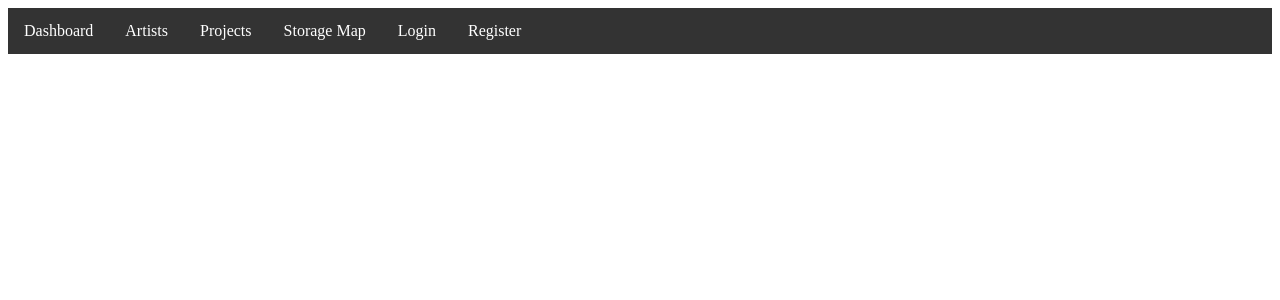
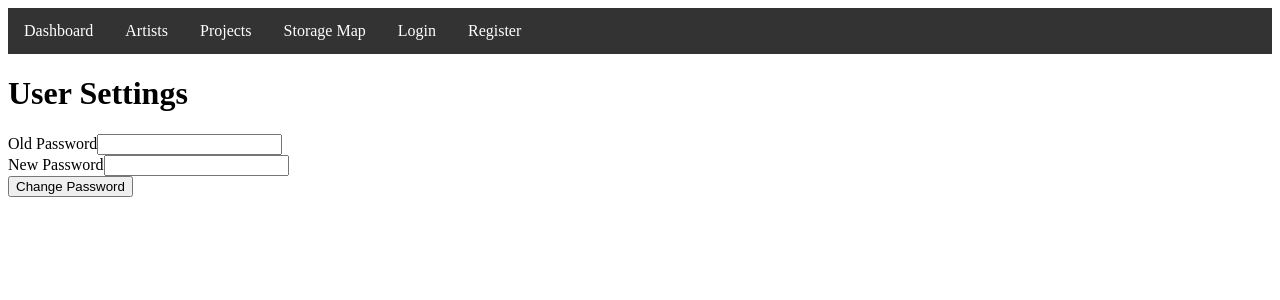
Before and after one commit to scottjwood/Leos-Butler, a React (Create React App) app in the folder frontend/: page /settings in a window 1280 px wide. Shown: the top 300 px of the page. Built offline with nearby package versions, Linux system fonts and the light colour scheme.

Commit message:
Add user profile and settings

```diff
--- a/frontend/src/App.js
+++ b/frontend/src/App.js
@@ -16,12 +16,14 @@ import CastingProcesses from './pages/CastingProcesses';
 import CastingProcessDetail from './pages/CastingProcessDetail';
 import CastingProcessForm from './components/CastingProcessForm';
 import Dashboard from './pages/Dashboard';
-import NavBar from './components/NavBar'; // Add this line
+import UserProfile from './pages/UserProfile'; // Add this line
+import UserSettings from './pages/UserSettings'; // Add this line
+import NavBar from './components/NavBar';
 
 function App() {
   return (
     <Router>
-      <NavBar /> {/* Add this line */}
+      <NavBar />
       <Routes>
         <Route path="/artists" element={<Artists />} />
         <Route path="/artists/new" element={<ArtistForm />} />
@@ -43,6 +45,8 @@ function App() {
         <Route path="/storage-locations/:id/edit" element={<StorageLocationForm />} />
         <Route path="/storage-map" element={<StorageMap />} />
         <Route path="/dashboard" element={<Dashboard />} />
+        <Route path="/profile" element={<UserProfile />} /> {/* Add this line */}
+        <Route path="/settings" element={<UserSettings />} /> {/* Add this line */}
       </Routes>
     </Router>
   );
--- /dev/null
+++ b/frontend/src/pages/UserProfile.js
@@ -0,0 +1,47 @@
+import React, { useEffect, useState } from 'react';
+
+const UserProfile = () => {
+  const [user, setUser] = useState(null);
+  const [loading, setLoading] = useState(true);
+  const [error, setError] = useState(null);
+
+  useEffect(() => {
+    const fetchUser = async () => {
+      try {
+        const response = await fetch('http://localhost:5000/api/user', {
+          headers: {
+            Authorization: `Bearer ${localStorage.getItem('token')}`
+          }
+        });
+        const data = await response.json();
+        if (response.ok) {
+          setUser(data);
+        } else {
+          throw new Error(data.error);
+        }
+      } catch (error) {
+        console.error('Error fetching user:', error);
+        setError(error.message);
+      } finally {
+        setLoading(false);
+      }
+    };
+
+    fetchUser();
+  }, []);
+
+  if (loading) return <div>Loading...</div>;
+  if (error) return <div>{error}</div>;
+  if (!user) return <div>User not found</div>;
+
+  return (
+    <div>
+      <h1>User Profile</h1>
+      <p>Username: {user.username}</p>
+      <p>Role: {user.role}</p>
+      {/* Add form fields for updating user details if needed */}
+    </div>
+  );
+};
+
+export default UserProfile;
--- /dev/null
+++ b/frontend/src/pages/UserSettings.js
@@ -0,0 +1,64 @@
+import React, { useState } from 'react';
+
+const UserSettings = () => {
+  const [oldPassword, setOldPassword] = useState('');
+  const [newPassword, setNewPassword] = useState('');
+  const [error, setError] = useState(null);
+  const [success, setSuccess] = useState(null);
+
+  const handleSubmit = async (e) => {
+    e.preventDefault();
+    try {
+      const response = await fetch('http://localhost:5000/api/user/change-password', {
+        method: 'POST',
+        headers: {
+          'Content-Type': 'application/json',
+          Authorization: `Bearer ${localStorage.getItem('token')}`
+        },
+        body: JSON.stringify({ oldPassword, newPassword })
+      });
+      const data = await response.json();
+      if (response.ok) {
+        setSuccess('Password changed successfully');
+        setError(null);
+      } else {
+        throw new Error(data.error);
+      }
+    } catch (error) {
+      console.error('Error changing password:', error);
+      setError(error.message);
+      setSuccess(null);
+    }
+  };
+
+  return (
+    <div>
+      <h1>User Settings</h1>
+      <form onSubmit={handleSubmit}>
+        <div>
+          <label>Old Password</label>
+          <input
+            type="password"
+            value={oldPassword}
+            onChange={(e) => setOldPassword(e.target.value)}
+            required
+          />
+        </div>
+        <div>
+          <label>New Password</label>
+          <input
+            type="password"
+            value={newPassword}
+            onChange={(e) => setNewPassword(e.target.value)}
+            required
+          />
+        </div>
+        {error && <div>{error}</div>}
+        {success && <div>{success}</div>}
+        <button type="submit">Change Password</button>
+      </form>
+    </div>
+  );
+};
+
+export default UserSettings;
```
Also changed, not shown: 1 other file (tests, documents, lock files or other folders).
